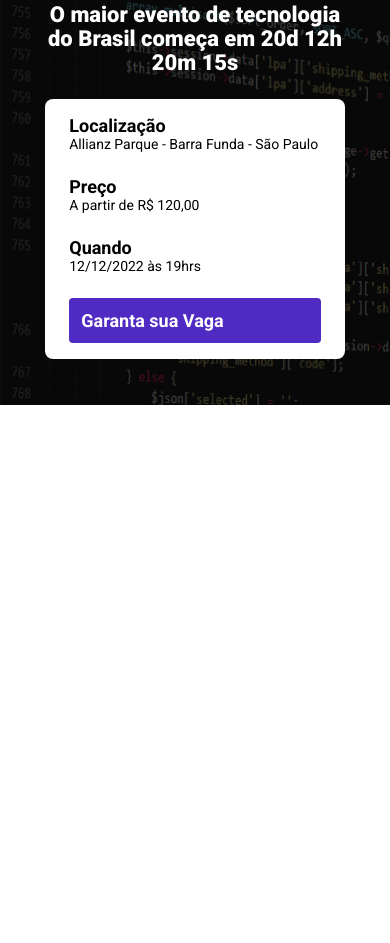
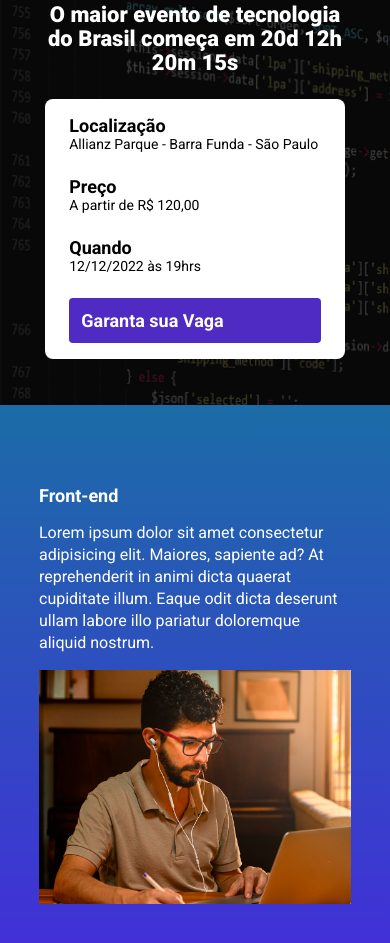
Before and after one commit to johnicassere/ebac_talks, a website built with Parcel: page src/index.html in a window 390 px wide. Shown: the part 101-1044 px from the top of the page. Before the commit the page ends 844 px from the top, so only its background shows below. Built offline with nearby package versions, Linux system fonts and the light colour scheme.

Commit message:
add section

```diff
--- a/package.json
+++ b/package.json
@@ -4,7 +4,7 @@
   "description": "",
   "main": "index.js",
   "scripts": {
-    "dev": "parcel src/index.html src/styles/main.scss src/scripts/main.js",
+    "dev": "parcel src/index.html src/styles/main.scss src/scripts/main.js --no-cache",
     "test": "echo \"Error: no test specified\" && exit 1"
   },
   "keywords": [],
--- a/src/index.html
+++ b/src/index.html
@@ -35,6 +35,20 @@
             </div>
         </div>
     </header>
+    <section class="event">
+        <div class="container">
+            <div class="event__details">
+                <h2 class="event__details__title">Front-end</h2>
+                <p class="event__details__description">
+                    Lorem ipsum dolor sit amet consectetur adipisicing elit. Maiores,
+                    sapiente ad? At reprehenderit in animi dicta quaerat cupiditate illum.
+                    Eaque odit dicta deserunt ullam labore illo pariatur doloremque aliquid
+                    nostrum.
+                </p>
+            </div>
+            <img class="event__image" src="./images/frontend.png" alt="front-end">
+        </div>
+    </section>
     <script src="scripts/main.js"></script>
 </body>
 </html>
--- /dev/null
+++ b/src/styles/_event.scss
@@ -0,0 +1,47 @@
+.event{
+    padding: 80px 0;
+    background-image: linear-gradient(#1B6CA7, #442BDB);
+    .container{
+        display: flex;
+    }
+
+
+    &__image{
+        max-width: 360px;
+    }
+
+    &__details{
+        margin-right: 40px;
+
+        &__title{
+            font-size: 18px;
+            font-weight: bold;
+            margin-bottom: 16px;
+        }
+
+        &__description{
+            line-height: 22px;
+        }
+    }
+
+    @media (max-width: 640px){
+        .container{
+            display: block;
+        }
+
+        &__image {
+            width: 100%;
+        }
+
+        &__details{
+            margin-right: 0;
+            margin-bottom: 16px;
+
+        }
+
+
+    }
+
+
+
+}
--- /dev/null
+++ b/src/styles/_variables.scss
@@ -0,0 +1,7 @@
+$textColor: #fff;
+$secundaryTextColor: #000;
+
+$blue1: #1B6CA7;
+$blue2: #442BDB;
+$pink: #89223B;
+$yellow: #9C791D;
--- a/src/styles/main.scss
+++ b/src/styles/main.scss
@@ -1,6 +1,9 @@
 @use 'hero';
 @use 'components/infos_bar';
 @use 'components/buttons';
+@use 'event';
+@use 'variables';
+
 
 *{
     margin: 0;
```
